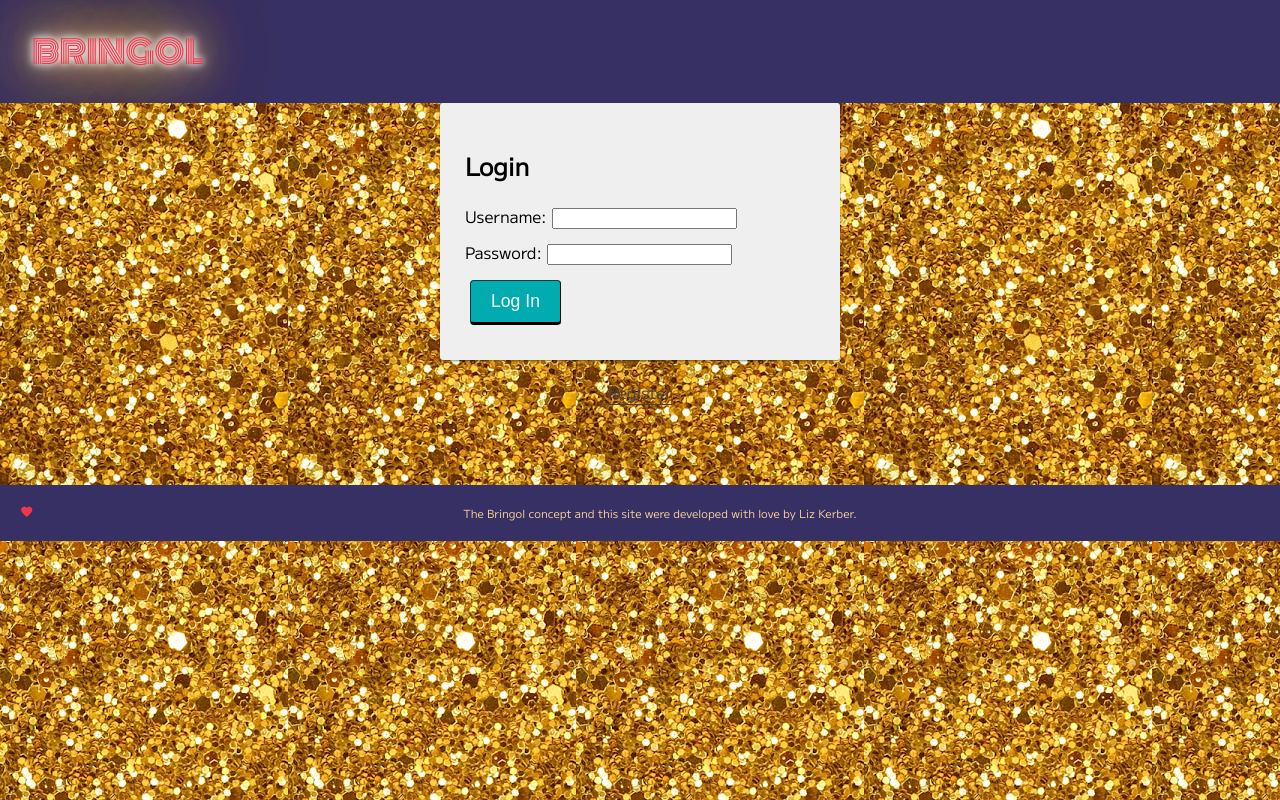
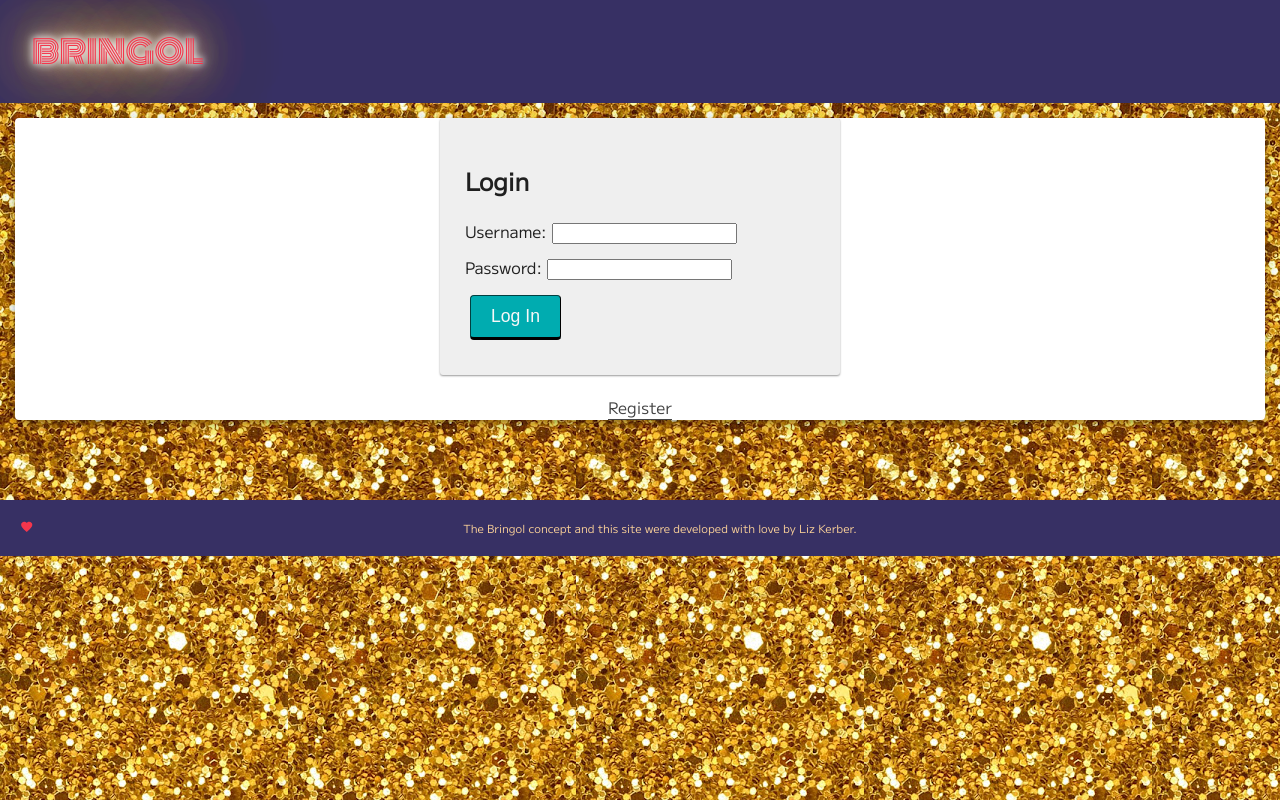
Before and after one commit to emkerber/rsvp_app, a React (Create React App) app: page /#/list in a window 1280 px wide. Before the commit this address led to /#/admin/guests. Shown: the top 800 px of the page. Built offline with nearby package versions, Linux system fonts and the light colour scheme; no server answers.

Commit message:
Added /authenticate and styling for MUI Paper around div containers

```diff
--- a/src/components/App/App.css
+++ b/src/components/App/App.css
@@ -24,9 +24,12 @@ img {
 Container
 -------------------------------------------------------------------------------- */
 
-.container {
-  margin: 20px;
+.container, .paper-container {
   background-color: goldenrod;
+}
+
+.paper-container {
+  margin: 15px;
 }
 
 /* --------------------------------------------------------------------------------
--- a/src/components/App/App.jsx
+++ b/src/components/App/App.jsx
@@ -8,6 +8,8 @@ import {
 
 import { useDispatch, useSelector } from 'react-redux';
 
+import { Box, Paper } from '@mui/material';
+
 import Nav from '../Nav/Nav';
 import Footer from '../Footer/Footer';
 
@@ -17,8 +19,7 @@ import ThankYou from '../ThankYou/ThankYou';
 import UserPage from '../UserPage/UserPage';
 import InfoPage from '../InfoPage/InfoPage';
 import LandingPage from '../LandingPage/LandingPage';
-import LoginPage from '../LoginPage/LoginPage';
-import RegisterPage from '../RegisterPage/RegisterPage';
+import AuthenticatePage from '../AuthenticatePage/AuthenticatePage';
 import GuestGuestList from '../GuestGuestList/GuestGuestList';
 import Pending from '../Pending/Pending';
 import Denied from '../Denied/Denied';
@@ -41,18 +42,10 @@ function App() {
     <Router>
       <div>
         <Nav />
+        <Paper className="paper-container" elevation={6}>
           <Switch>
             {/* Visiting localhost:3000 will redirect to localhost:3000/home */}
             <Redirect exact from="/" to="/home" />
-
-          {/* Visiting localhost:3000/thanks will show the ThankYou page. */}
-          <Route
-            // shows ThankYou at all times (logged in or not)
-            exact
-            path="/thanks"
-          >
-            <ThankYou />
-          </Route>
 
             {/* For protected routes, the view could show one of several things on the same route.
               Visiting localhost:3000/user will show the UserPage if the user is logged in.
@@ -122,31 +115,26 @@ function App() {
               <Denied />
             </ProtectedRoute>
 
+            {/* Visiting localhost:3000/thanks will show the ThankYou page. */}
+            <Route
+              // shows ThankYou at all times (logged in or not)
+              exact
+              path="/thanks"
+            >
+              <ThankYou />
+            </Route>
+
             <Route
               exact
-            path="/login"
+              path="/authenticate"
             >
               {user.id ?
                 // If the user is already logged in,
                 // redirect to the /user page
                 <Redirect to="/user" />
                 :
-              // Otherwise, show the login page
-              <LoginPage />
-            }
-          </Route>
-
-          <Route
-            exact
-            path="/registration"
-          >
-            {user.id ?
-              // If the user is already logged in,
-              // redirect them to the /user page
-              <Redirect to="/user" />
-              :
-              // Otherwise, show the registration page
-              <RegisterPage />
+                // Otherwise, show the login/registration page
+                <AuthenticatePage />
               }
             </Route>
 
@@ -168,7 +156,9 @@ function App() {
             <Route>
               <h1>Four oh four.</h1>
             </Route>
+
           </Switch>
+        </Paper>
         <Footer />
       </div>
     </Router>
```
Lines whose indentation alone changed are shown as unchanged.
